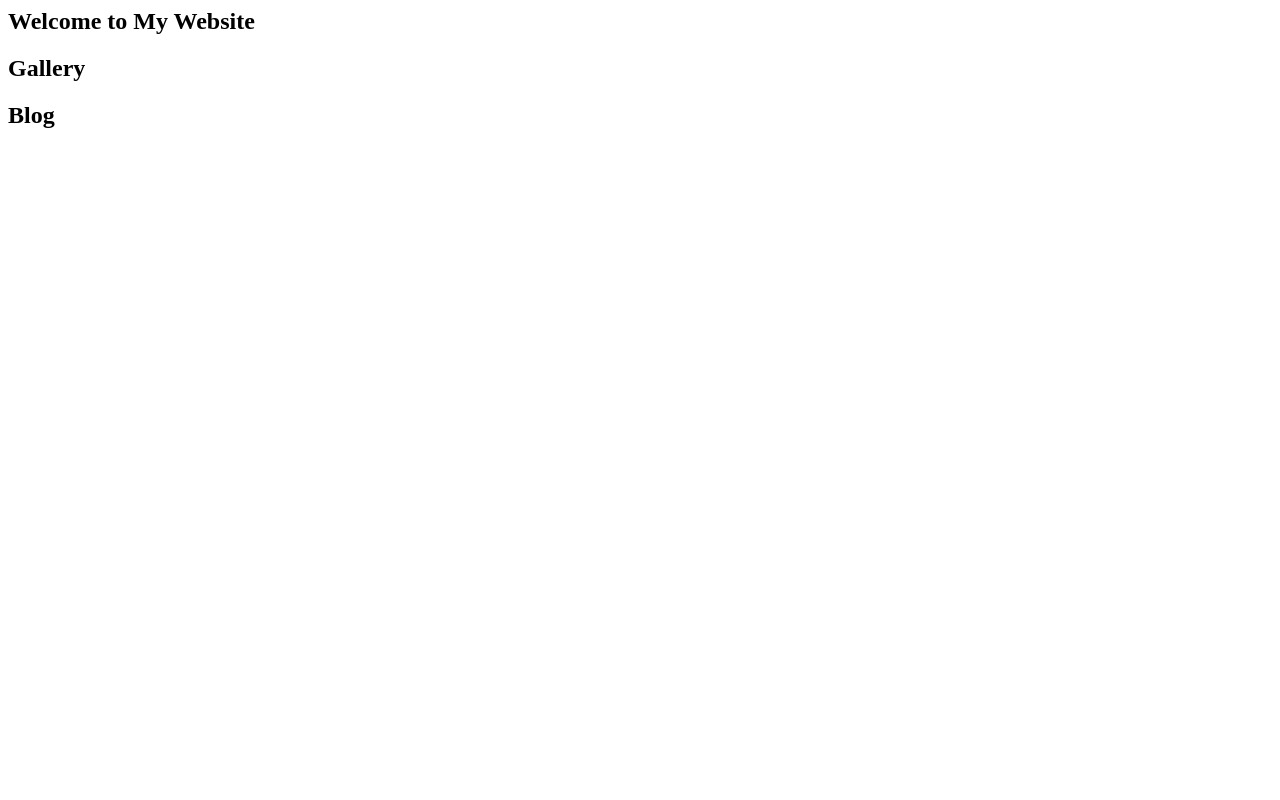
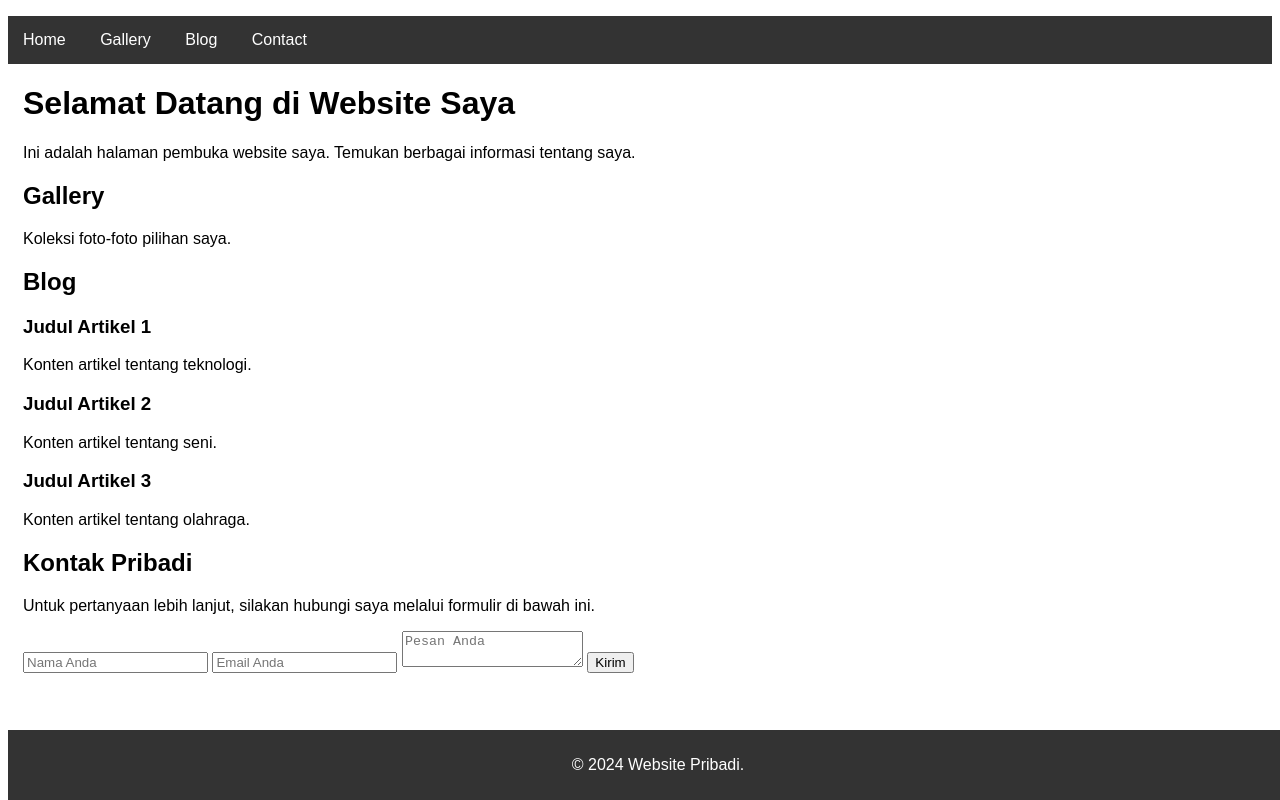
Before and after one commit to AlMaleke05/-AlMaleke05.github.io, a plain HTML site: page index.html in a window 1280 px wide. Drawn offline with Linux system fonts and the light colour scheme.

Commit message:
adding more stuff

```diff
--- a/index.html
+++ b/index.html
@@ -1,20 +1,78 @@
-<meta name="viewport" content="width=device-width, initial-scale=1.0">
-<title>My Website</title>
+<!DOCTYPE html>
+<html lang="id">
+<head>
+    <meta charset="UTF-8">
+    <meta name="viewport" content="width=device-width, initial-scale=1.0">
+    <title>Website Multifungsi</title>
+    <style>
+        body { font-family: Arial, sans-serif; }
+        nav { background-color: #333; }
+        nav ul { list-style-type: none; padding: 0; }
+        nav ul li { display: inline; }
+        nav ul li a { text-decoration: none; color: white; padding: 15px; display: inline-block; }
+        nav ul li a:hover { background-color: #ddd; color: black; }
+        .content { margin: 15px; }
+        footer { background-color: #333; color: white; text-align: center; padding: 10px; position: fixed; bottom: 0; width: 100%; }
+    </style>
 </head>
 <body>
+    <nav>
+        <ul>
+            <li><a href="#home">Home</a></li>
+            <li><a href="#gallery">Gallery</a></li>
+            <li><a href="#blog">Blog</a></li>
+            <li><a href="#contact">Contact</a></li>
+        </ul>
+    </nav>
 
-<!-- Halaman Home -->
-<section id="home">
-    <h1>Welcome to My Website</h1>
-    <!-- Konten halaman depan di sini -->
-</section>
+    <div id="home" class="content">
+        <h1>Selamat Datang di Website Saya</h1>
+        <p>Ini adalah halaman pembuka website saya. Temukan berbagai informasi tentang saya.</p>
+    </div>
 
-<!-- Halaman Gallery -->
-<section id="gallery">
-    <h2>Gallery</h2>
-    <!-- Kumpulan foto-foto di sini -->
-</section>
+    <div id="gallery" class="content">
+        <h2>Gallery</h2>
+        <p>Koleksi foto-foto pilihan saya.</p>
+        <!-- Tempat untuk menambahkan foto-foto -->
+    </div>
 
-<!-- Halaman Blog -->
-<section id="blog">
-    <h2>Blog</h2>
+    <div id="blog" class="content">
+        <h2>Blog</h2>
+        <article>
+            <h3>Judul Artikel 1</h3>
+            <p>Konten artikel tentang teknologi.</p>
+        </article>
+        <article>
+            <h3>Judul Artikel 2</h3>
+            <p>Konten artikel tentang seni.</p>
+        </article>
+        <article>
+            <h3>Judul Artikel 3</h3>
+            <p>Konten artikel tentang olahraga.</p>
+        </article>
+    </div>
+
+    <div id="contact" class="content">
+        <h2>Kontak Pribadi</h2>
+        <p>Untuk pertanyaan lebih lanjut, silakan hubungi saya melalui formulir di bawah ini.</p>
+        <form id="contactForm">
+            <input type="text" id="name" name="name" placeholder="Nama Anda" required>
+            <input type="email" id="email" name="email" placeholder="Email Anda" required>
+            <textarea id="message" name="message" placeholder="Pesan Anda" required></textarea>
+            <button type="submit">Kirim</button>
+        </form>
+    </div>
+
+    <footer>
+        <p>© 2024 Website Pribadi.</p>
+    </footer>
+
+    <script>
+        // Contoh JavaScript untuk interaksi dinamis
+        document.getElementById('contactForm').addEventListener('submit', function(event) {
+            event.preventDefault();
+            alert('Terima kasih telah menghubungi saya!');
+        });
+    </script>
+</body>
+</html>
```
